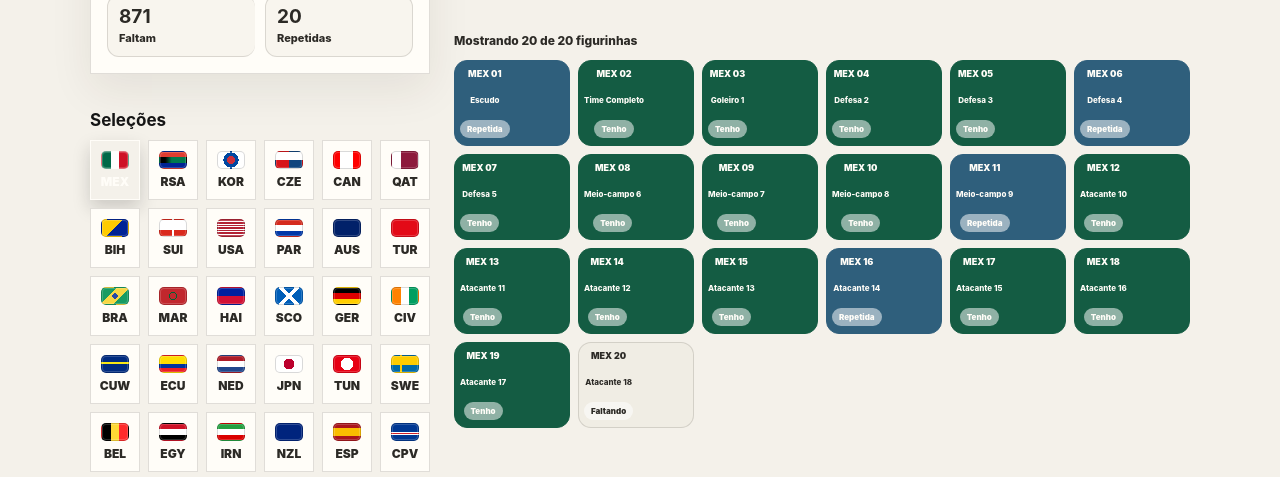
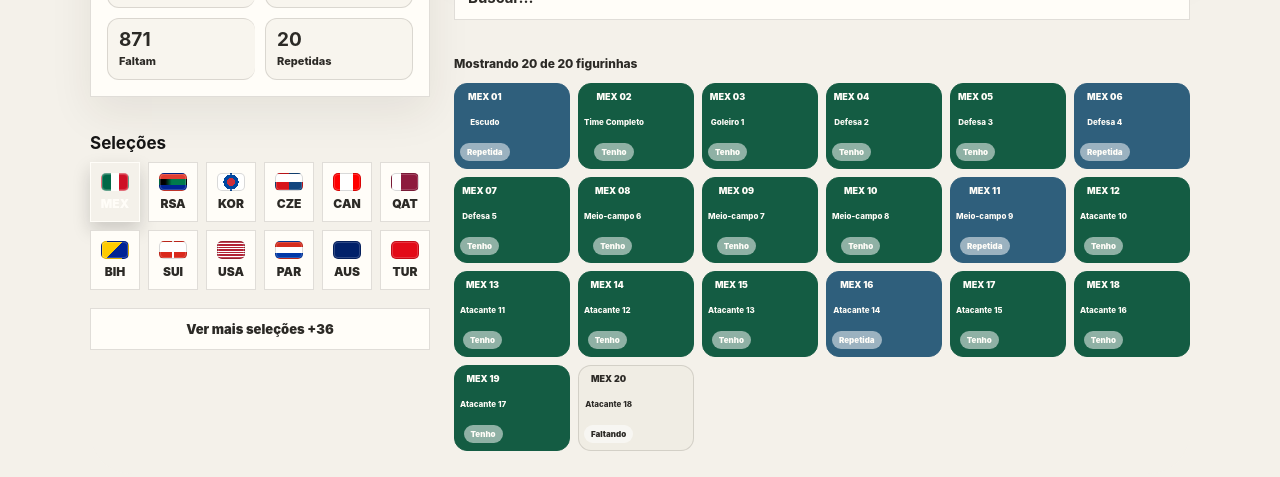
Before and after one commit to Marcos-Brito-Paceka/gerenciamento-figurinhas-copa-do-mundo-2026, a website built with Vite: page index.html in a window 1280 px wide. Shown: the part 298-775 px from the top of the page. Built offline with nearby package versions, Linux system fonts and the light colour scheme.

Commit message:
feat: collapse team grid with show more control

```diff
--- a/src/app/createApp.ts
+++ b/src/app/createApp.ts
@@ -86,7 +86,10 @@ export function createApp(): void {
     const selectedTeam = state.albumTeams[state.selectedTeamIndex];
 
     renderTeamHeader(teamHeader, selectedTeam);
-    renderTeams(matrix, state.albumTeams, selectedTeam.id);
+    renderTeams(matrix, state.albumTeams, {
+      selectedTeamId: selectedTeam.id,
+      showAllTeams: state.showAllTeams,
+    });
 
     const normalizedQuery = state.stickerQuery.trim().toLowerCase();
 
@@ -160,6 +163,11 @@ export function createApp(): void {
       persistUI();
     },
 
+    toggleShowAllTeams: () => {
+      state.showAllTeams = !state.showAllTeams;
+      updateSelectedTeam(state.selectedTeamIndex);
+    },
+
     updateSelectedTeam,
     updateProgress,
     updateAlbumSummary,
--- a/src/events/bindAppEvents.ts
+++ b/src/events/bindAppEvents.ts
@@ -15,11 +15,20 @@ type BindAppEventsParams = {
   updateProgress: () => void;
   updateAlbumSummary: () => void;
   toggleStickerStatus: (stickerNumber: string) => void;
+  toggleShowAllTeams: () => void;
 };
 
 export function bindAppEvents(params: BindAppEventsParams): void {
   params.matrix.addEventListener("click", (event) => {
     const target = event.target as HTMLElement;
+
+    const toggleButton = target.closest("[data-team-toggle]");
+
+    if (toggleButton) {
+      params.toggleShowAllTeams();
+      return;
+    }
+
     const teamButton = target.closest("[data-team]");
 
     if (!teamButton) return;
--- a/src/render/renderTeams.ts
+++ b/src/render/renderTeams.ts
@@ -1,19 +1,34 @@
 import type { Team } from "../types/album";
-import { flagStyles } from "../data/flagStyles.ts";
+import { flagStyles } from "../data/flagStyles";
 
+type RenderTeamsOptions = {
+  selectedTeamId: string;
+  showAllTeams: boolean;
+  visibleLimit?: number;
+};
 
 export function renderTeams(
   container: HTMLElement,
   teams: Team[],
-  selectedTeamId: string,
+  options: RenderTeamsOptions,
 ): void {
-  container.innerHTML = teams
+  const visibleLimit = options.visibleLimit ?? 12;
+  const visibleTeams = options.showAllTeams
+    ? teams
+    : teams.slice(0, visibleLimit);
+
+  const hiddenCount = Math.max(teams.length - visibleLimit, 0);
+
+  container.innerHTML = `
+    ${visibleTeams
       .map((team) => {
-      const flag = flagStyles[team.code] ?? "linear-gradient(135deg, #e9e4d8, #fffdf8)";
+        const flag =
+          flagStyles[team.code] ??
+          "linear-gradient(135deg, #e9e4d8, #fffdf8)";
 
         return `
           <button
-          class="team-cell ${team.id === selectedTeamId ? "active" : ""}"
+            class="team-cell ${team.id === options.selectedTeamId ? "active" : ""}"
             data-team="${team.id}"
             style="--flag: ${flag}"
           >
@@ -22,5 +37,16 @@ export function renderTeams(
           </button>
         `;
       })
-    .join("");
+      .join("")}
+
+    ${
+      hiddenCount > 0
+        ? `
+          <button class="team-toggle" type="button" data-team-toggle>
+            ${options.showAllTeams ? "Ver menos" : `Ver mais seleções +${hiddenCount}`}
+          </button>
+        `
+        : ""
     }
+  `;
+}
--- a/src/state/appState.ts
+++ b/src/state/appState.ts
@@ -15,6 +15,7 @@ export type AppState = {
   selectedTeamIndex: number
   activeFilter: 'all' | 'have' | 'missing' | 'duplicate'
   stickerQuery: string
+  showAllTeams: boolean
 }
 
 export function createAppState(teams: Team[]): AppState {
@@ -23,5 +24,6 @@ export function createAppState(teams: Team[]): AppState {
     selectedTeamIndex: 0,
     activeFilter: 'all',
     stickerQuery: '',
+    showAllTeams: false,
   }
 }
--- a/src/styles/components.css
+++ b/src/styles/components.css
@@ -265,3 +265,20 @@
   background-size: cover;
   border: 1px solid rgba(0,0,0,0.1); /* Para bandeiras brancas não sumirem */
 }
+
+.team-toggle {
+  grid-column: 1 / -1;
+  width: 100%;
+  min-height: 42px;
+  margin-top: 10px;
+  border: 1px solid var(--line);
+  border-radius: var(--radius-pill);
+  background: var(--surface);
+  color: var(--ink);
+  font-size: 13px;
+  font-weight: 900;
+}
+
+.team-toggle:active {
+  transform: scale(0.98);
+}
```
Lines whose indentation alone changed are shown as unchanged.
